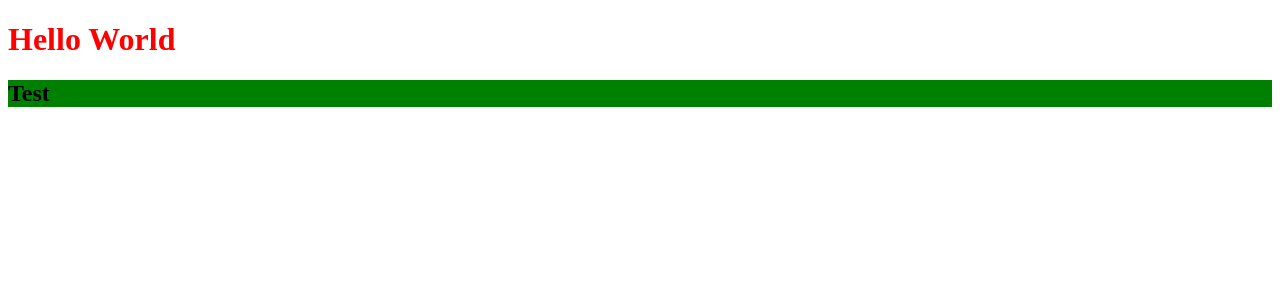
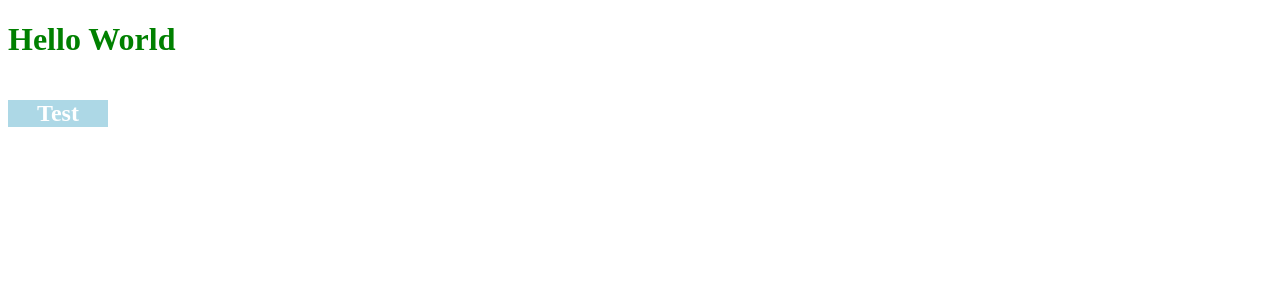
Before and after one commit to xiexuanzheng123/PostCSS, a React app: page / in a window 1280 px wide. Shown: the top 300 px of the page. Built offline with nearby package versions, Linux system fonts and the light colour scheme.

Commit message:
the usage of global

```diff
--- a/components/App.css
+++ b/components/App.css
@@ -3,5 +3,12 @@
 }
 .h2 {
   display: flex;
-  background: green;
+  background: lightblue;
+  width: 100px;
+  color: #fff;
+  text-align: center;
+  display: inline-block;
 }
+:global(.title) {
+  color: green;
+}
--- a/components/App.js
+++ b/components/App.js
@@ -5,7 +5,7 @@ class App extends React.Component {
     render() {
         return(
             <div>
-                <h1 className={style.title}>Hello World</h1>
+                <h1 className="title">Hello World</h1>
                 <h2 className={style.h2}>Test</h2>
             </div>
         )
```
